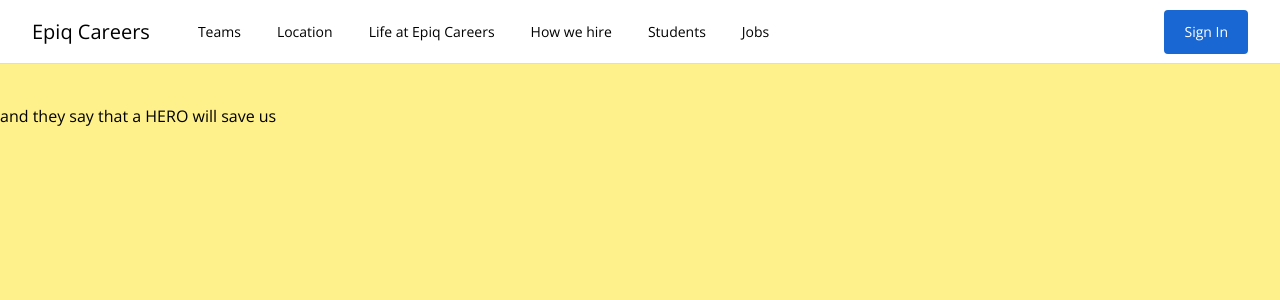
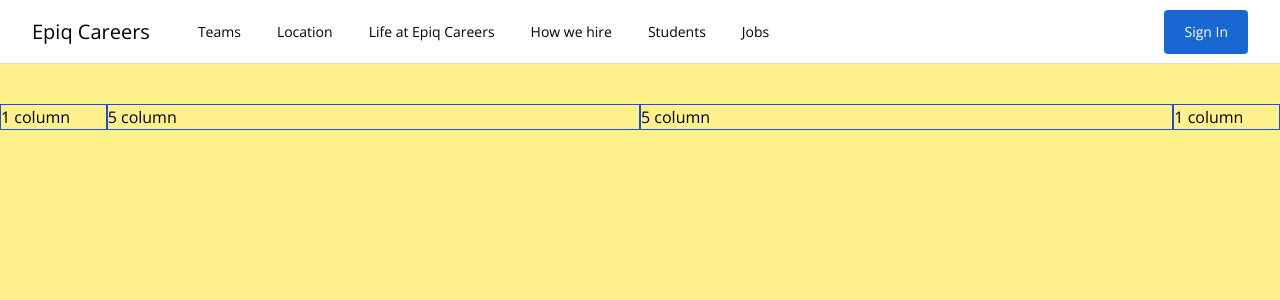
Before and after one commit to Epiq122/job-search, a Vue app: page / in a window 1280 px wide. Shown: the top 300 px of the page. Built offline with nearby package versions, Linux system fonts and the light colour scheme.

Commit message:
Add grid layout to TheHero component ( added blue boxes to for templating purposes)

```diff
--- a/src/components/TheHero.vue
+++ b/src/components/TheHero.vue
@@ -7,7 +7,12 @@ export default {
 <template>
   <main>
     <section class="flex h-screen flex-col bg-yellow-200 pb-20 pt-10">
-      and they say that a HERO will save us
+      <div class="grid grid-cols-12">
+        <div class="border-blue col-span-1 col-start-1 border border-blue-700">1 column</div>
+        <div class="border-blue col-span-5 col-start-2 border border-blue-700">5 column</div>
+        <div class="border-blue col-span-5 col-start-7 border border-blue-700">5 column</div>
+        <div class="border-blue col-span-1 col-start-12 border border-blue-700">1 column</div>
+      </div>
     </section>
   </main>
 </template>
```
